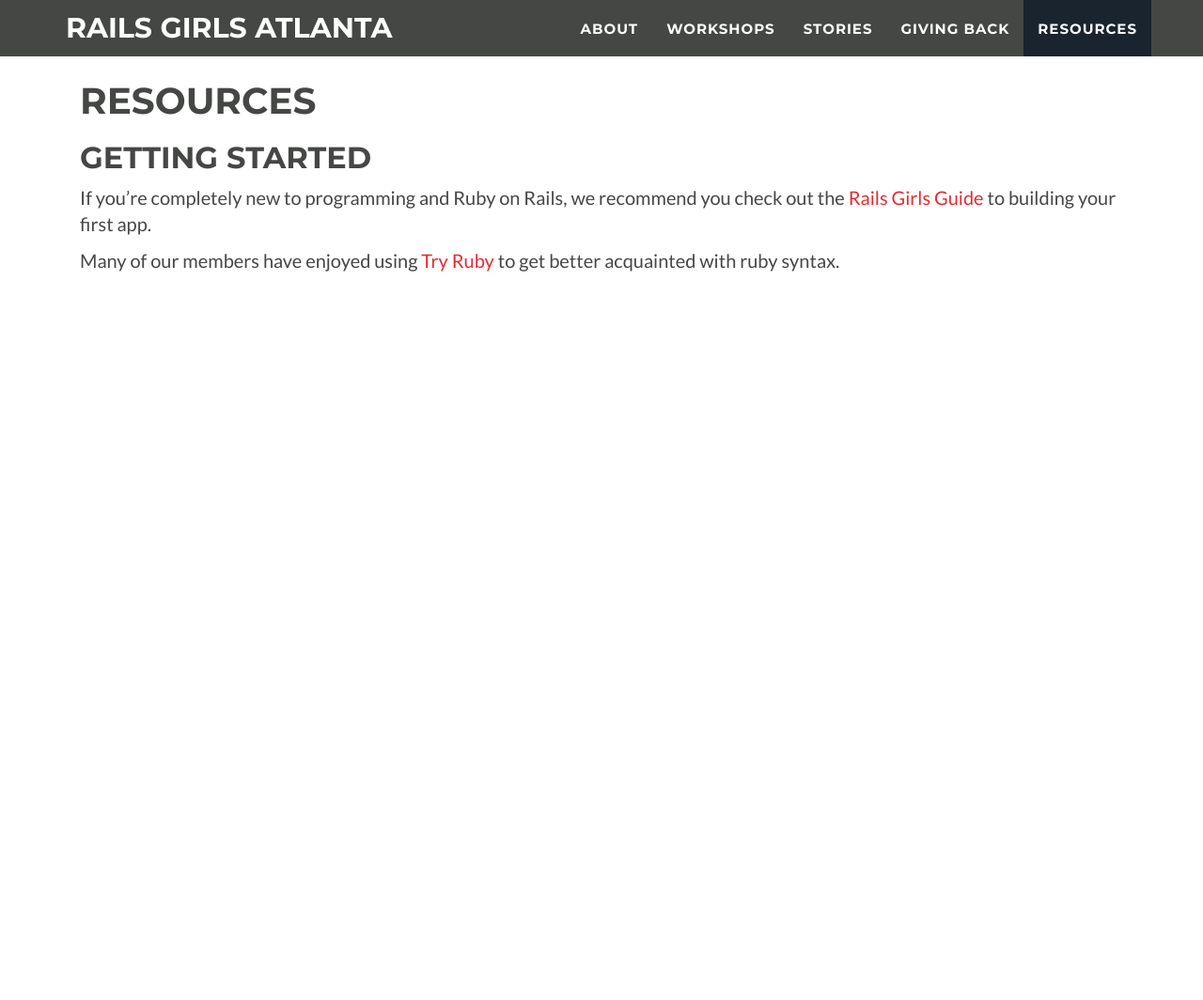
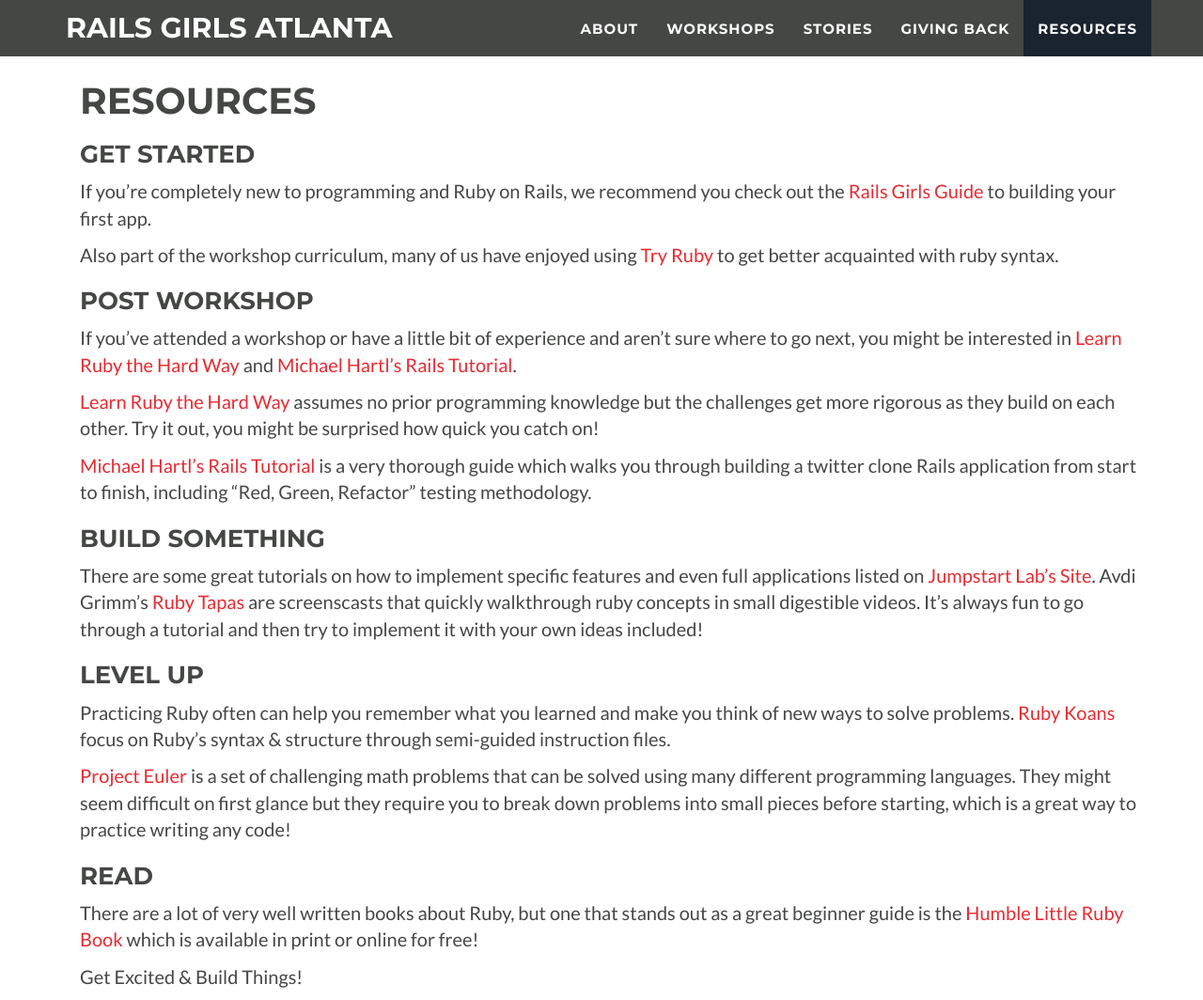
Before and after one commit to railsgirlsatl/railsgirlsatl.github.io, a Jekyll site: the page built from resources.md, in a window 1280 px wide and 1064 px high. Shown: the whole window at 94% size. Built offline with Jekyll 4.4.1, drawn with Linux system fonts in a browser that asks for light colours.

Commit message:
Add some more links to the resources page

```diff
--- a/resources.md
+++ b/resources.md
@@ -2,8 +2,33 @@
 layout: page
 title: Resources
 ---
-## Getting Started
+### Get Started
 
 If you're completely new to programming and Ruby on Rails, we recommend you check out the [Rails Girls Guide](http://guides.railsgirls.com/app/) to building your first app.
 
-Many of our members have enjoyed using [Try Ruby](tryruby.org) to get better acquainted with ruby syntax.
+Also part of the workshop curriculum, many of us have enjoyed using [Try Ruby](tryruby.org) to get better acquainted with ruby syntax.
+
+### Post Workshop
+
+If you've attended a workshop or have a little bit of experience and aren't sure where to go next, you might be interested in [Learn Ruby the Hard Way](http://learnrubythehardway.org/book/) and [Michael Hartl's Rails Tutorial](https://www.railstutorial.org/book/).
+
+[Learn Ruby the Hard Way](http://learnrubythehardway.org/book/) assumes no prior programming knowledge but the challenges get more rigorous as they build on each other. Try it out, you might be surprised how quick you catch on!
+
+[Michael Hartl's Rails Tutorial](https://www.railstutorial.org/book/)
+is a very thorough guide which walks you through building a twitter clone Rails application from start to finish, including "Red, Green, Refactor" testing methodology.
+
+### Build Something
+
+There are some great tutorials on how to implement specific features and even full applications listed on [Jumpstart Lab's Site](http://tutorials.jumpstartlab.com/). Avdi Grimm's [Ruby Tapas](http://www.rubytapas.com/) are screenscasts that quickly walkthrough ruby concepts in small digestible videos. It's always fun to go through a tutorial and then try to implement it with your own ideas included!
+
+### Level Up
+
+Practicing Ruby often can help you remember what you learned and make you think of new ways to solve problems. [Ruby Koans](http://rubykoans.com/) focus on Ruby's syntax & structure through semi-guided instruction files.
+
+[Project Euler](https://projecteuler.net/) is a set of challenging math problems that can be solved using many different programming languages. They might seem difficult on first glance but they require you to break down problems into small pieces before starting, which is a great way to practice writing any code!
+
+### Read
+
+There are a lot of very well written books about Ruby, but one that stands out as a great beginner guide is the [Humble Little Ruby Book](http://www.humblelittlerubybook.com/) which is available in print or online for free!
+
+Get Excited & Build Things!
```
